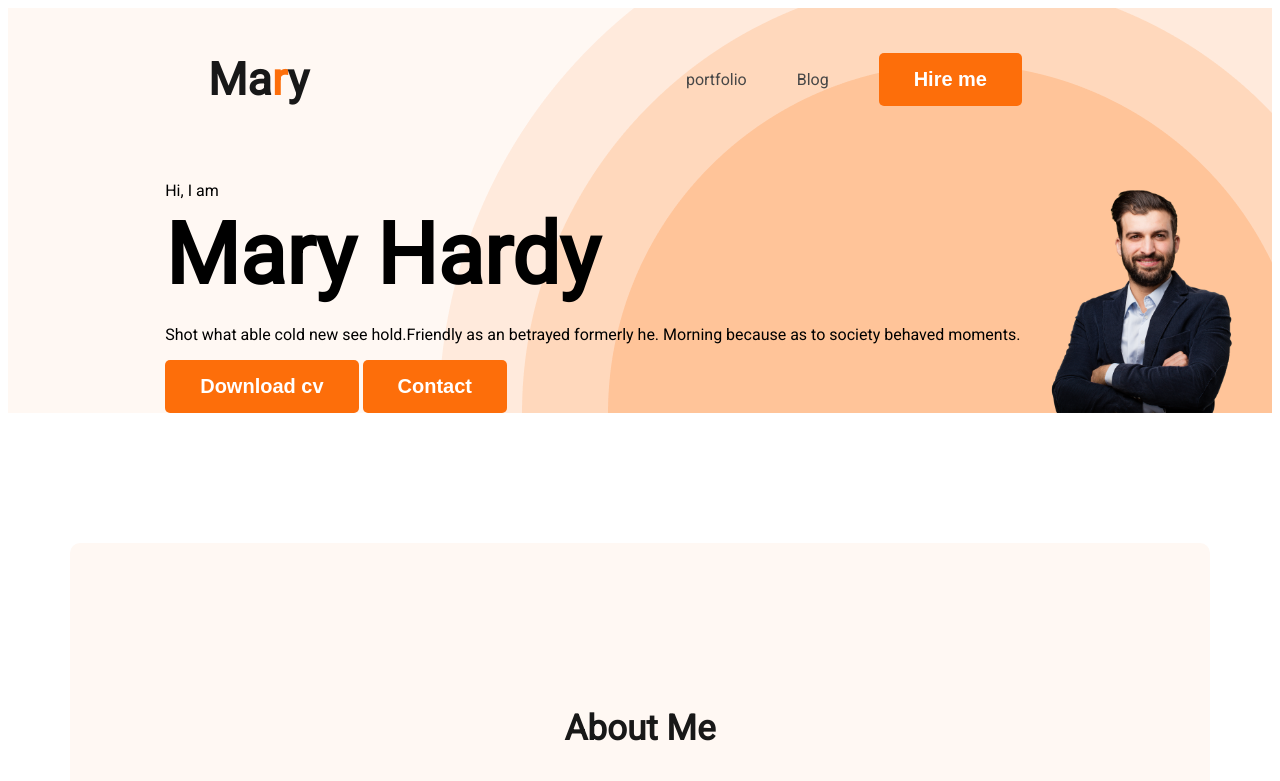
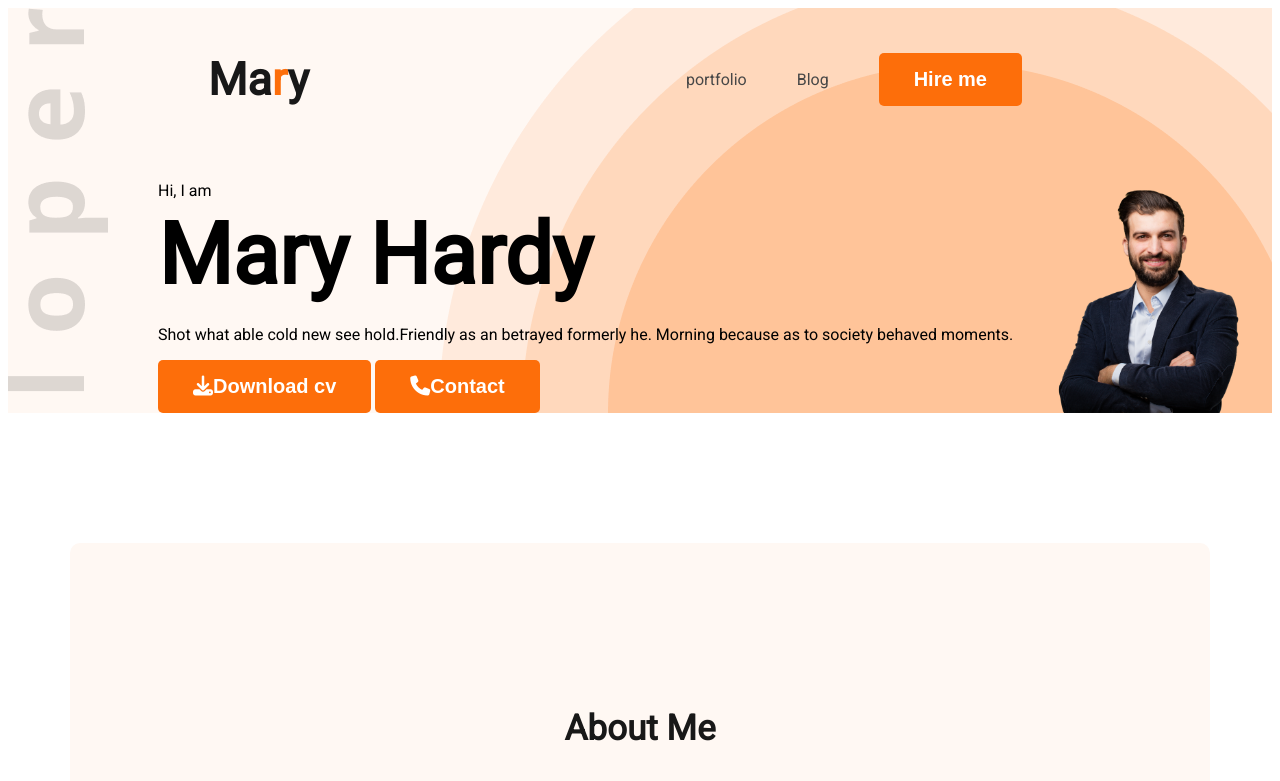
Before and after one commit to Ahmad496/webdevoloper-portfolio, a plain HTML site: page index.html in a window 1280 px wide. Shown: the top 781 px of the page. Drawn offline with Linux system fonts and the light colour scheme.

Commit message:
added fontawsome icons

```diff
--- a/index.html
+++ b/index.html
@@ -12,6 +12,7 @@
         rel="stylesheet">
 
     <link rel="stylesheet" href="styles/portfolio.css">
+    <script src="https://kit.fontawesome.com/bf0c2d4822.js" crossorigin="anonymous"></script>
 </head>
 
 <body>
@@ -26,14 +27,14 @@
         </nav>
         <div class="banner">
             <div class="banner-content>
-                <h3 class=" banner-greeting">Hi, I am</h3>
+                <h3 class="banner-greeting">Hi, I am</h3>
                 <h1 class="banner-title"> Mary Hardy</h1>
                 <p class="banner-description">Shot what able cold new see hold.Friendly as an betrayed formerly he.
                     Morning because as to society
                     behaved moments.
                 </p>
-                <button class="btn-primary">Download cv</button>
-                <button class="btn-primary">Contact</button>
+                <button class="btn-primary"><i class="fa-solid fa-download"></i>Download cv</button>
+                <button class="btn-primary"><i class="fa-solid fa-phone"></i>Contact</button>
             </div>
             <img class="profile-pic" src="images/hardy.png" alt="">
         </div>
@@ -159,7 +160,7 @@
                 </div>
             </div>
             <div class="download-cv">
-                <button class="btn-primary">Download CV</button>
+                <button class="btn-primary"><i class="fa-solid fa-download"></i>Download CV</button>
             </div>
         </section>
     </main>
--- a/styles/portfolio.css
+++ b/styles/portfolio.css
@@ -65,16 +65,16 @@ nav a {
 
 .header {
     background-color: #FFF8F3;
-    background-image: url(../images/header_bg.png);
+    background-image: url('../images/header_bg.png'),url('../images/developer.png');
     background-repeat: no-repeat;
-    background-position: bottom right;
+    background-position: bottom right,top left;
 }
 
 .banner {
     padding: 30px 30px 0px 150px;
     display: flex;
     align-items: center;
-    justify-content: space-around;
+    justify-content: space-between;
 }
 
 .banner-content {
```
